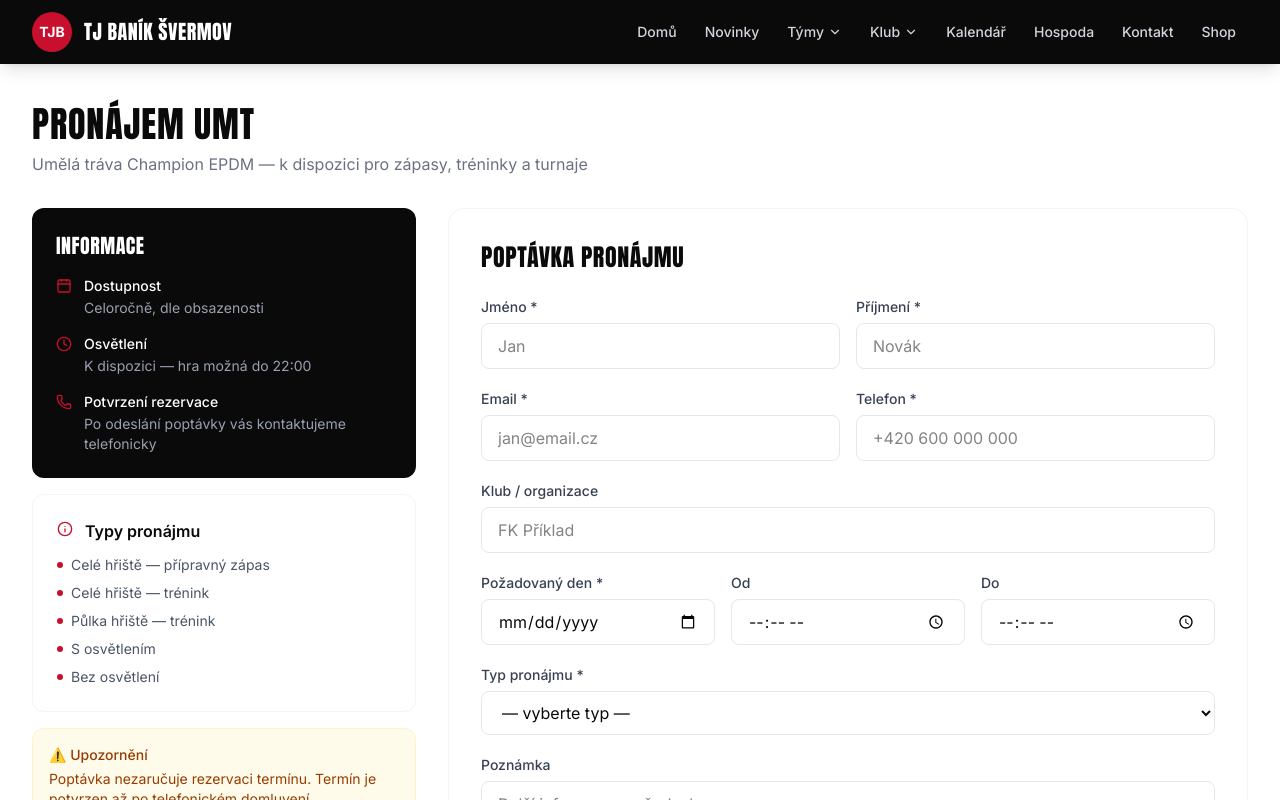
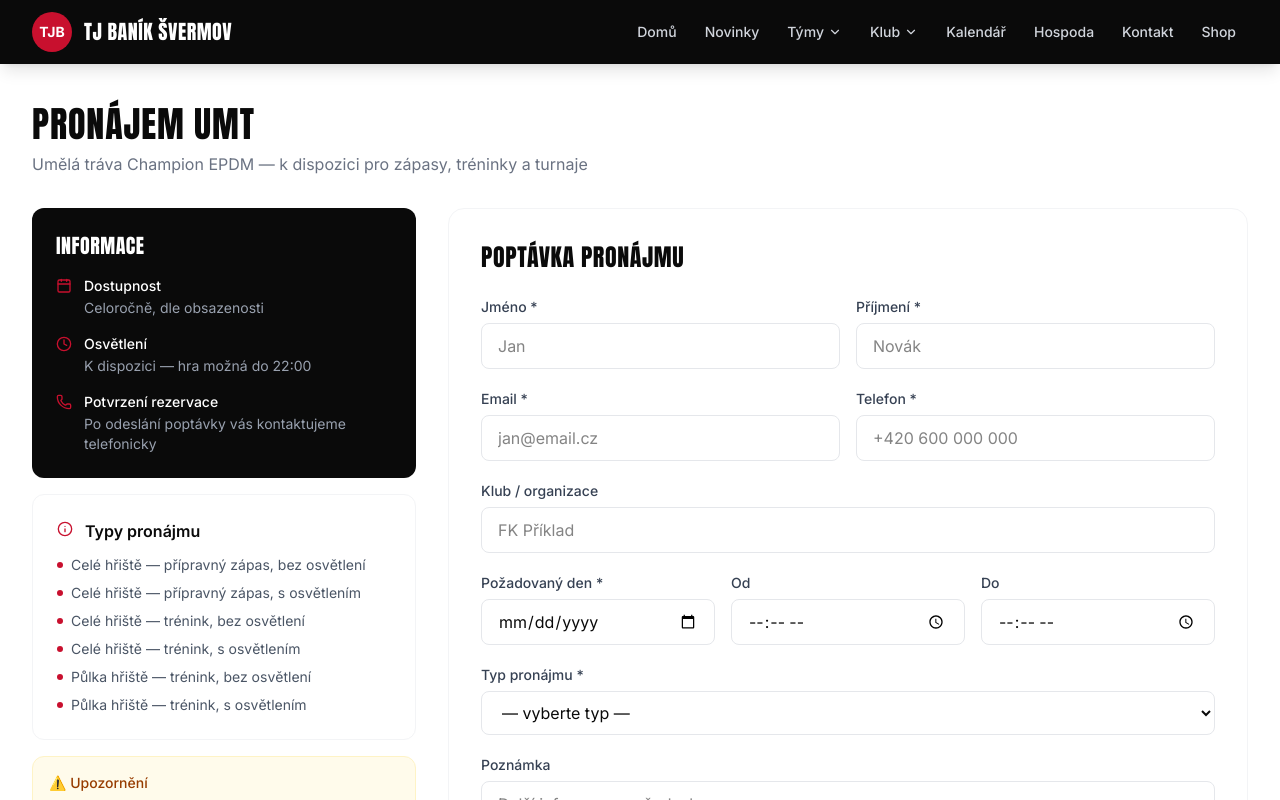
Before and after one commit to baniksvermov/tjbaniksvermov-web, a Next.js app: page /umt in a window 1280 px wide. Shown: the top 800 px of the page. Built offline with nearby package versions, Linux system fonts and the light colour scheme.

Commit message:
fix: UMT formulář — každý typ má variantu bez/s osvětlením, samostatné osvětlení odstraněno

```diff
--- a/src/app/admin/rezervace/page.tsx
+++ b/src/app/admin/rezervace/page.tsx
@@ -3,11 +3,12 @@ import { format } from 'date-fns'
 import { cs } from 'date-fns/locale'
 
 const TYPE_LABELS: Record<string, string> = {
-  match: 'Přípravný zápas',
-  training: 'Trénink — celé',
-  half: 'Trénink — půlka',
-  with_lights: 'S osvětlením',
-  without_lights: 'Bez osvětlení',
+  match_no_lights: 'Přípravný zápas, bez osvětlení',
+  match_lights: 'Přípravný zápas, s osvětlením',
+  training_no_lights: 'Trénink — celé, bez osvětlení',
+  training_lights: 'Trénink — celé, s osvětlením',
+  half_no_lights: 'Trénink — půlka, bez osvětlení',
+  half_lights: 'Trénink — půlka, s osvětlením',
 }
 
 const STATUS_STYLES: Record<string, string> = {
--- a/src/app/api/umt-booking/route.ts
+++ b/src/app/api/umt-booking/route.ts
@@ -2,11 +2,12 @@ import { NextResponse } from 'next/server'
 import { createClient } from '@/lib/supabase/server'
 
 const BOOKING_TYPE_LABELS: Record<string, string> = {
-  match: 'Celé hřiště — přípravný zápas',
-  training: 'Celé hřiště — trénink',
-  half: 'Půlka hřiště — trénink',
-  with_lights: 'S osvětlením',
-  without_lights: 'Bez osvětlení',
+  match_no_lights: 'Celé hřiště — přípravný zápas, bez osvětlení',
+  match_lights: 'Celé hřiště — přípravný zápas, s osvětlením',
+  training_no_lights: 'Celé hřiště — trénink, bez osvětlení',
+  training_lights: 'Celé hřiště — trénink, s osvětlením',
+  half_no_lights: 'Půlka hřiště — trénink, bez osvětlení',
+  half_lights: 'Půlka hřiště — trénink, s osvětlením',
 }
 
 export async function POST(request: Request) {
--- a/src/app/umt/UmtForm.tsx
+++ b/src/app/umt/UmtForm.tsx
@@ -4,11 +4,12 @@ import { useState } from 'react'
 import { Send, CheckCircle } from 'lucide-react'
 
 const bookingTypes = [
-  { value: 'match', label: 'Celé hřiště — přípravný zápas' },
-  { value: 'training', label: 'Celé hřiště — trénink' },
-  { value: 'half', label: 'Půlka hřiště — trénink' },
-  { value: 'with_lights', label: 'S osvětlením' },
-  { value: 'without_lights', label: 'Bez osvětlení' },
+  { value: 'match_no_lights', label: 'Celé hřiště — přípravný zápas, bez osvětlení' },
+  { value: 'match_lights', label: 'Celé hřiště — přípravný zápas, s osvětlením' },
+  { value: 'training_no_lights', label: 'Celé hřiště — trénink, bez osvětlení' },
+  { value: 'training_lights', label: 'Celé hřiště — trénink, s osvětlením' },
+  { value: 'half_no_lights', label: 'Půlka hřiště — trénink, bez osvětlení' },
+  { value: 'half_lights', label: 'Půlka hřiště — trénink, s osvětlením' },
 ]
 
 export default function UmtForm() {
--- a/src/app/umt/page.tsx
+++ b/src/app/umt/page.tsx
@@ -54,11 +54,12 @@ export default function UmtPage() {
             </div>
             <ul className="space-y-2 text-sm text-gray-600">
               {[
-                'Celé hřiště — přípravný zápas',
-                'Celé hřiště — trénink',
-                'Půlka hřiště — trénink',
-                'S osvětlením',
-                'Bez osvětlení',
+                'Celé hřiště — přípravný zápas, bez osvětlení',
+                'Celé hřiště — přípravný zápas, s osvětlením',
+                'Celé hřiště — trénink, bez osvětlení',
+                'Celé hřiště — trénink, s osvětlením',
+                'Půlka hřiště — trénink, bez osvětlení',
+                'Půlka hřiště — trénink, s osvětlením',
               ].map((item) => (
                 <li key={item} className="flex items-center gap-2">
                   <span className="h-1.5 w-1.5 rounded-full bg-[#c8102e] shrink-0" />
```
